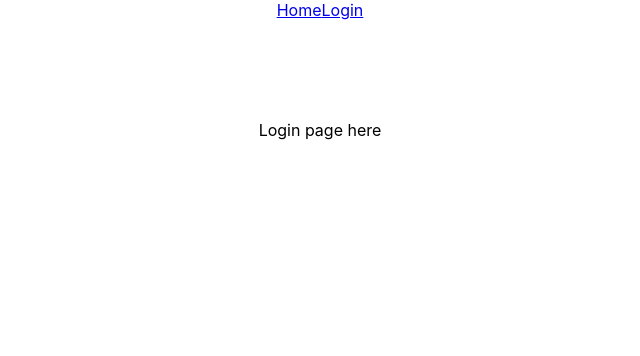
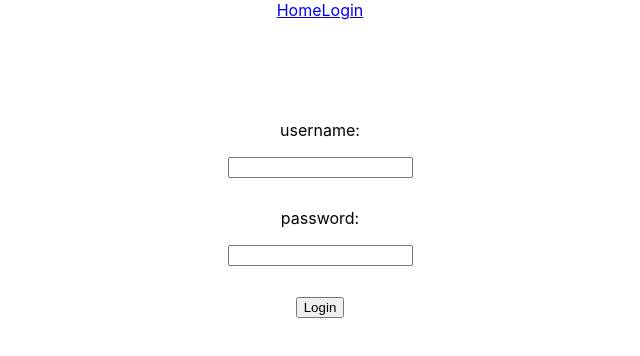
Before and after one commit to dmost-jbs/starter_project, a React (Create React App) app in the folder front/: page /login in a window 1280 px wide. Shown: the top 356 px of the page, without its empty margins (320-960 px from the left). Built offline with nearby package versions, Linux system fonts and the light colour scheme; the HTML template or start-up script is replaced by a standard one.

Commit message:
adds user interface to login

```diff
--- a/front/src/login/login.js
+++ b/front/src/login/login.js
@@ -1,12 +1,79 @@
-import React from 'react';
-import Navbar from 'react-bootstrap/Navbar'
+import React, { useState } from 'react';
+import Button from 'react-bootstrap/Button';
+import Container from 'react-bootstrap/Container';
+import Row from 'react-bootstrap/Row';
+import Col from 'react-bootstrap/Col'
 
 
+/**
+ * Provides a user interface to login to the web app
+ */
+const Login = () => {
 
-const Login = () => {
-	  return (
-        <p>Login page here</p>
-	  )
+    const [usernameText, setUsernameText] = useState("");
+    const [passwordText, setPasswordText] = useState("");
+
+
+	/**
+	 * Handles login attempts to the app
+	 * @param {object} event
+	 */
+	const handleSubmit = event => {
+        event.preventDefault();
+
+        // login logic here
+
+	}
+
+
+	/**
+	 * Handles updates to the username text form
+	 * @param {object} event object from inputting text into the input form
+	 */
+	const handleUsername = event => {
+		setUsernameText(event.target.value);
+    }
+
+    /**
+	 * Handles updates to the password text form
+	 * @param {object} event object from inputting text into the input form
+	 */
+	const handlePassword = event => {
+		setPasswordText(event.target.value);
+	}
+
+
+	return (
+		<div>
+			<form onSubmit={handleSubmit}>
+				<Container>
+					<Row className="justify-content-md-center" style={{ marginBottom: 30 }}>
+                        <Col md="auto">
+							<p>username:</p>
+						</Col>
+						<Col md="auto">
+							<input type="text" onChange={handleUsername} value={usernameText} />
+						</Col>
+					</Row>
+                    <Row className="justify-content-md-center" style={{ marginBottom: 30 }}>
+                        <Col md="auto">
+							<p>password:</p>
+						</Col>
+						<Col md="auto">
+							<input type="text" onChange={handlePassword} value={passwordText} />
+						</Col>
+					</Row>
+					<Row className="justify-content-md-center">
+						<Col md="auto">
+							<Button variant="primary" type="submit">
+								Login
+							</Button>
+						</Col>
+					</Row>
+				</Container>
+			</form>
+		</div>
+	)
 }
 
 export default Login;
```
